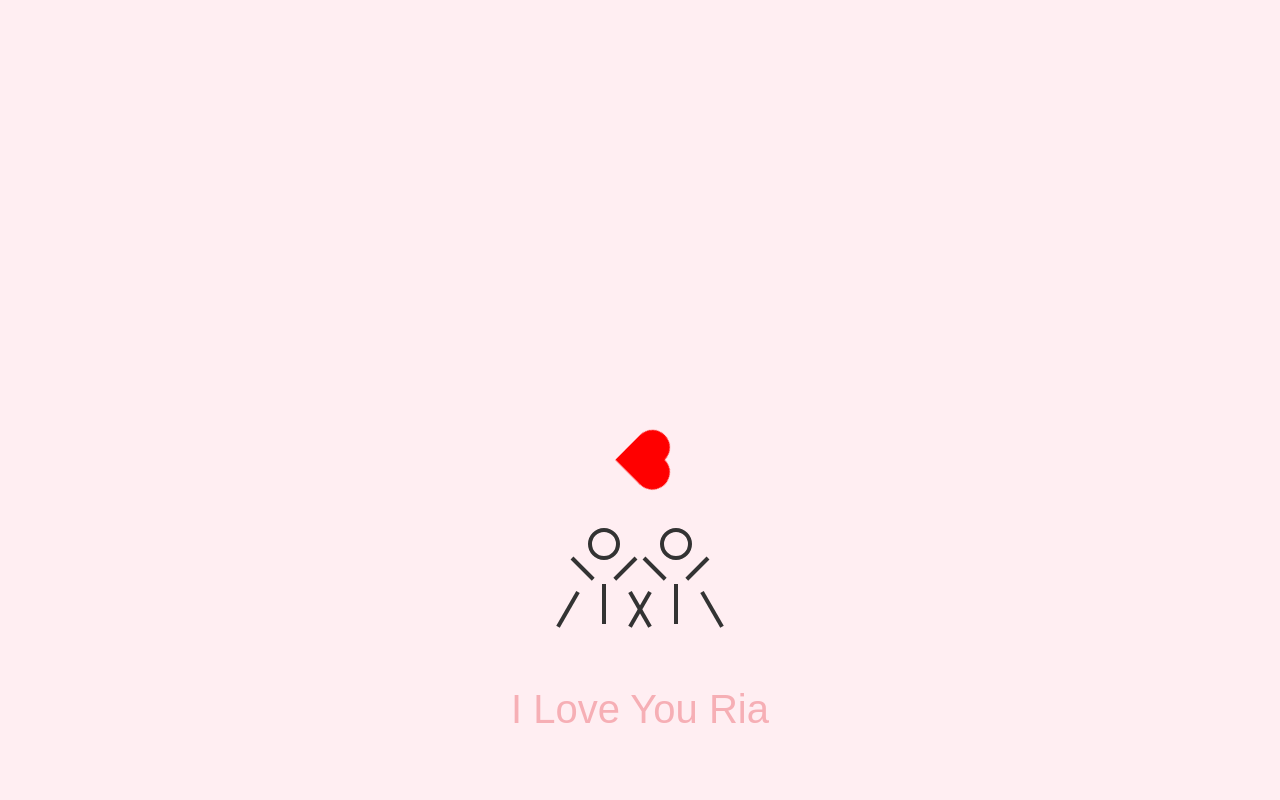
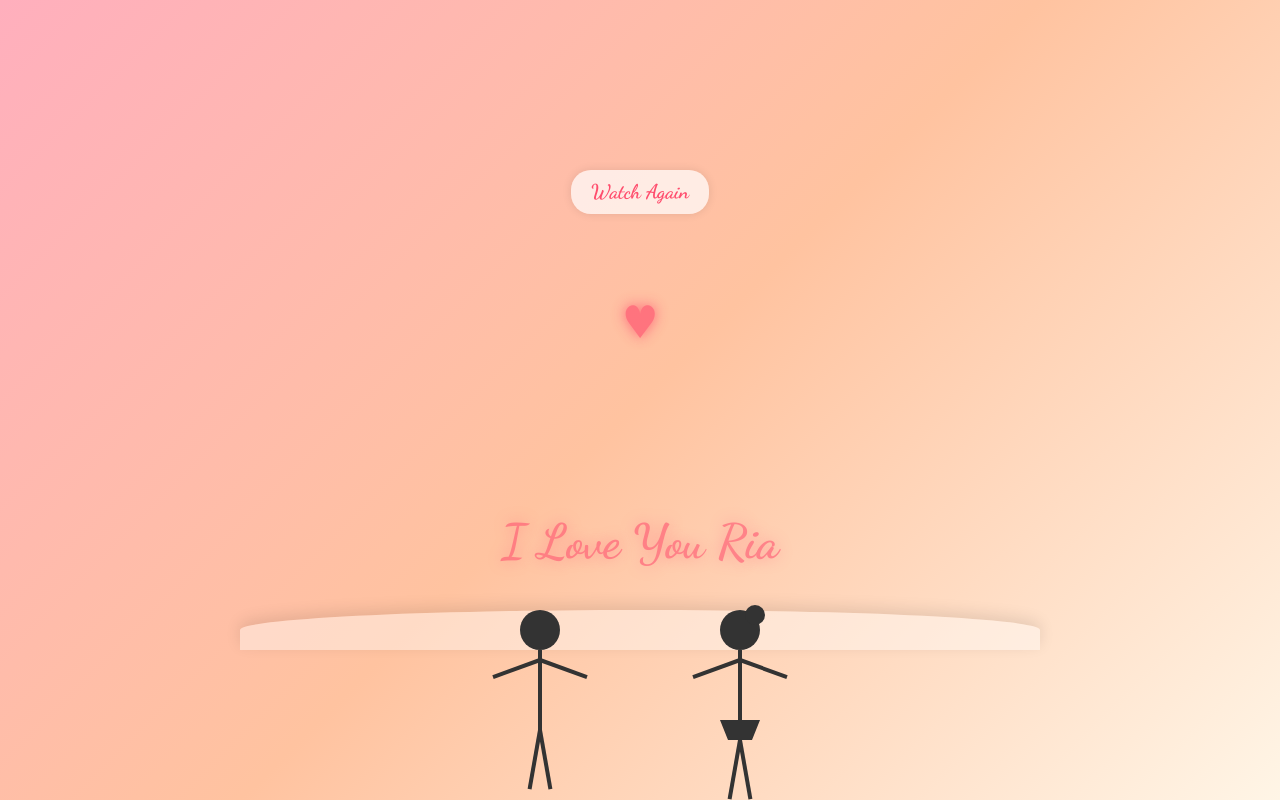
Before and after one commit to felite-beep/triana, a plain HTML site: page index.html in a window 1280 px wide. Drawn offline with Linux system fonts and the light colour scheme.

Commit message:
Update index.html

```diff
--- a/index.html
+++ b/index.html
@@ -2,191 +2,373 @@
 <html lang="en">
 <head>
     <meta charset="UTF-8">
+    <meta name="viewport" content="width=device-width, initial-scale=1.0">
     <title>I Love You Ria</title>
     <style>
-    body {
+        * {
             margin: 0;
             padding: 0;
-      background: #ffeef2;
+            box-sizing: border-box;
+        }
+
+        body {
+            font-family: 'Segoe UI', Tahoma, Geneva, Verdana, sans-serif;
+            background: linear-gradient(135deg, #ffafbd, #ffc3a0, #fff5e6);
+            height: 100vh;
+            display: flex;
+            justify-content: center;
+            align-items: center;
+            overflow: hidden;
+        }
+
+        .scene-container {
+            position: relative;
+            width: 100%;
+            max-width: 800px;
+            height: 500px;
             display: flex;
             flex-direction: column;
             align-items: center;
-      justify-content: center;
-      height: 100vh;
-      font-family: 'Arial', sans-serif;
-      overflow: hidden;
-      color: #333;
+            justify-content: flex-end;
         }
-    .scene {
-      position: relative;
+
+        .ground {
+            position: absolute;
+            bottom: 0;
             width: 100%;
-      height: 70%;
+            height: 40px;
+            background: rgba(255, 255, 255, 0.4);
+            border-radius: 50% 50% 0 0;
+            box-shadow: 0 -5px 15px rgba(0, 0, 0, 0.1);
         }
+
         .stickman {
             position: absolute;
-      width: 48px;
-      /* kita gunakan ukuran lebih besar supaya jelas */
-      height: 120px;
-      bottom: 0;
+            bottom: 40px;
+            transform-origin: bottom center;
         }
-    .stickman .head {
-      width: 24px;
-      height: 24px;
-      border: 4px solid #333;
+
+        .boy {
+            left: -100px;
+        }
+
+        .girl {
+            right: -100px;
+        }
+
+        .head {
+            width: 40px;
+            height: 40px;
             border-radius: 50%;
-      margin: 0 auto;
-      position: relative;
+            background: #333;
+            position: absolute;
             top: 0;
+            left: 50%;
+            transform: translateX(-50%);
         }
-    .stickman .torso {
+
+        .body {
             width: 4px;
-      height: 40px;
+            height: 80px;
             background: #333;
-      margin: 0 auto;
-      position: relative;
-      top: 24px;
+            position: absolute;
+            top: 40px;
+            left: 50%;
+            transform: translateX(-50%);
         }
-    .stickman .arm {
+
+        .arm {
+            width: 4px;
+            height: 50px;
+            background: #333;
             position: absolute;
+            top: 50px;
+            transform-origin: top center;
+        }
+
+        .left-arm {
+            left: 50%;
+            transform: translateX(-50%) rotate(-20deg);
+        }
+
+        .right-arm {
+            left: 50%;
+            transform: translateX(-50%) rotate(20deg);
+        }
+
+        .leg {
             width: 4px;
-      height: 30px;
+            height: 60px;
             background: #333;
-      top: 30px;
-      transform-origin: top;
+            position: absolute;
+            top: 120px;
+            transform-origin: top center;
         }
-    .stickman .arm.left {
-      left: -10px;
-      transform: rotate(-45deg);
+
+        .left-leg {
+            left: 50%;
+            transform: translateX(-50%) rotate(-10deg);
         }
-    .stickman .arm.right {
-      right: -10px;
+
+        .right-leg {
+            left: 50%;
+            transform: translateX(-50%) rotate(10deg);
+        }
+
+        /* Girl specific elements */
+        .girl .head::after {
+            content: '';
+            position: absolute;
+            width: 20px;
+            height: 20px;
+            border-radius: 50%;
+            background: #333;
+            top: -5px;
+            right: -5px;
             transform: rotate(45deg);
         }
-    .stickman .leg {
-      position: absolute;
-      width: 4px;
-      height: 40px;
-      background: #333;
-      top: 64px;
-      transform-origin: top;
-    }
-    .stickman .leg.left {
-      left: -4px;
-      transform: rotate(30deg);
-    }
-    .stickman .leg.right {
-      right: -4px;
-      transform: rotate(-30deg);
+
+        .girl .body {
+            height: 70px;
         }
 
-    /* pria dari kiri */
-    .man {
-      left: -60px;
-      animation: runMan 3s forwards ease-in;
-    }
-    /* wanita dari kanan */
-    .woman {
-      right: -60px;
-      animation: runWoman 3s forwards ease-in;
+        .girl .skirt {
+            width: 40px;
+            height: 20px;
+            background: #333;
+            position: absolute;
+            top: 110px;
+            left: 50%;
+            transform: translateX(-50%);
+            clip-path: polygon(0 0, 100% 0, 80% 100%, 20% 100%);
         }
 
-    @keyframes runMan {
-      0% { left: -60px; opacity: 0; }
-      50% { opacity: 1; }
-      80% { left: calc(50% - 60px); }
-      100% { left: calc(50% - 60px); }
-    }
-    @keyframes runWoman {
-      0% { right: -60px; opacity: 0; }
-      50% { opacity: 1; }
-      80% { right: calc(50% - 60px); }
-      100% { right: calc(50% - 60px); }
+        .girl .leg {
+            top: 130px;
         }
 
-    /* pelukan area & hati */
-    .hug {
-      position: absolute;
-      width: 140px;
-      height: 140px;
-      left: calc(50% - 70px);
-      bottom: 20px;
-      opacity: 0;
-      transform: scale(0.5);
-      animation: hugAnim 2s forwards ease-out 3.2s;
+        /* Running animation */
+        @keyframes run-boy {
+            0% {
+                left: -100px;
             }
-    @keyframes hugAnim {
-      0% { opacity: 0; transform: scale(0.5); }
-      50% { opacity: 1; transform: scale(1.2); }
-      100% { opacity: 1; transform: scale(1); }
+            100% {
+                left: 300px;
             }
-    .heart {
-      width: 26px;
-      height: 26px;
-      background: red;
-      position: absolute;
-      left: 50%;
-      top: -40px;
-      transform: translateX(-50%) rotate(45deg);
-      animation: heartAnim 1s infinite alternate ease-in-out 3.7s;
-    }
-    .heart::before,
-    .heart::after {
-      content: "";
-      width: 26px;
-      height: 26px;
-      background: red;
-      border-radius: 50%;
-      position: absolute;
-    }
-    .heart::before {
-      top: -13px;
-      left: 0;
-    }
-    .heart::after {
-      left: 13px;
-      top: 0;
-    }
-    @keyframes heartAnim {
-      0% { transform: translateX(-50%) scale(1) rotate(45deg); }
-      100% { transform: translateX(-50%) scale(1.4) rotate(45deg); }
         }
 
-    .message {
-      margin-top: 20px;
-      font-size: 2.5em;
-      color: #e63946;
-      text-align: center;
+        @keyframes run-girl {
+            0% {
+                right: -100px;
+            }
+            100% {
+                right: 300px;
+            }
+        }
+
+        @keyframes run-legs {
+            0%, 100% {
+                transform: translateX(-50%) rotate(-10deg);
+            }
+            50% {
+                transform: translateX(-50%) rotate(10deg);
+            }
+        }
+
+        .running .left-leg {
+            animation: run-legs 0.3s infinite alternate;
+        }
+
+        .running .right-leg {
+            animation: run-legs 0.3s infinite alternate-reverse;
+        }
+
+        .running .left-arm {
+            animation: run-legs 0.3s infinite alternate-reverse;
+        }
+
+        .running .right-arm {
+            animation: run-legs 0.3s infinite alternate;
+        }
+
+        /* Hug animation */
+        @keyframes hug {
+            0% {
+                transform: scale(1);
+            }
+            50% {
+                transform: scale(1.05);
+            }
+            100% {
+                transform: scale(1);
+            }
+        }
+
+        .hugging {
+            animation: hug 1.5s ease-in-out infinite;
+        }
+
+        .hugging .left-arm {
+            transform: translateX(-50%) rotate(70deg);
+            transition: transform 0.5s ease;
+        }
+
+        .hugging .right-arm {
+            transform: translateX(-50%) rotate(-70deg);
+            transition: transform 0.5s ease;
+        }
+
+        /* Heart animation */
+        .heart {
+            position: absolute;
+            font-size: 40px;
+            color: #ff4d6d;
+            bottom: 180px;
             opacity: 0;
-      animation: showMsg 1.5s forwards ease-in 4.2s;
+            text-shadow: 0 0 10px rgba(255, 77, 109, 0.7);
+            filter: drop-shadow(0 0 5px rgba(255, 77, 109, 0.5));
         }
-    @keyframes showMsg {
-      0% { opacity: 0; transform: translateY(30px); }
-      100% { opacity: 1; transform: translateY(0); }
+
+        @keyframes float-heart {
+            0% {
+                transform: translateY(0) scale(0.8);
+                opacity: 0;
+            }
+            50% {
+                opacity: 1;
+            }
+            100% {
+                transform: translateY(-150px) scale(1.2);
+                opacity: 0;
+            }
+        }
+
+        .floating {
+            animation: float-heart 3s ease-in-out forwards;
+        }
+
+        /* Text animation */
+        .love-text {
+            position: absolute;
+            bottom: 80px;
+            font-family: 'Dancing Script', cursive;
+            font-size: 48px;
+            color: #ff4d6d;
+            text-shadow: 0 0 15px rgba(255, 77, 109, 0.7);
+            opacity: 0;
+            transition: opacity 2s ease-in-out;
+        }
+
+        .visible {
+            opacity: 1;
+        }
+
+        /* Restart button */
+        .restart-btn {
+            position: absolute;
+            top: 20px;
+            background: rgba(255, 255, 255, 0.7);
+            border: none;
+            padding: 10px 20px;
+            border-radius: 20px;
+            font-family: 'Dancing Script', cursive;
+            font-size: 20px;
+            color: #ff4d6d;
+            cursor: pointer;
+            transition: all 0.3s ease;
+            box-shadow: 0 0 10px rgba(0, 0, 0, 0.1);
+        }
+
+        .restart-btn:hover {
+            background: rgba(255, 255, 255, 0.9);
+            transform: scale(1.05);
         }
     </style>
+    <link href="https://fonts.googleapis.com/css2?family=Dancing+Script:wght@700&display=swap" rel="stylesheet">
 </head>
 <body>
-  <div class="scene">
-    <div class="stickman man">
+    <div class="scene-container">
+        <button class="restart-btn" onclick="restartAnimation()">Watch Again</button>
+
+        <div class="ground"></div>
+
+        <!-- Stickman Boy -->
+        <div class="stickman boy running" id="boy">
             <div class="head"></div>
-      <div class="torso"></div>
-      <div class="arm left"></div>
-      <div class="arm right"></div>
-      <div class="leg left"></div>
-      <div class="leg right"></div>
+            <div class="body"></div>
+            <div class="arm left-arm"></div>
+            <div class="arm right-arm"></div>
+            <div class="leg left-leg"></div>
+            <div class="leg right-leg"></div>
         </div>
-    <div class="stickman woman">
+
+        <!-- Stickman Girl -->
+        <div class="stickman girl running" id="girl">
             <div class="head"></div>
-      <div class="torso"></div>
-      <div class="arm left"></div>
-      <div class="arm right"></div>
-      <div class="leg left"></div>
-      <div class="leg right"></div>
+            <div class="body"></div>
+            <div class="arm left-arm"></div>
+            <div class="arm right-arm"></div>
+            <div class="skirt"></div>
+            <div class="leg left-leg"></div>
+            <div class="leg right-leg"></div>
         </div>
-    <div class="hug">
-      <div class="heart"></div>
+
+        <!-- Heart -->
+        <div class="heart" id="heart">♥</div>
+
+        <!-- Love Text -->
+        <div class="love-text" id="loveText">I Love You Ria</div>
     </div>
-  </div>
-  <div class="message">I Love You Ria</div>
+
+    <script>
+        document.addEventListener('DOMContentLoaded', function() {
+            startAnimation();
+        });
+
+        function startAnimation() {
+            const boy = document.getElementById('boy');
+            const girl = document.getElementById('girl');
+            const heart = document.getElementById('heart');
+            const loveText = document.getElementById('loveText');
+
+            // Reset positions and states
+            boy.classList.add('running');
+            girl.classList.add('running');
+            boy.classList.remove('hugging');
+            girl.classList.remove('hugging');
+            heart.classList.remove('floating');
+            loveText.classList.remove('visible');
+
+            // Animate boy running from left
+            boy.style.animation = 'run-boy 3s forwards';
+
+            // Animate girl running from right
+            girl.style.animation = 'run-girl 3s forwards';
+
+            // After they meet in the center
+            setTimeout(() => {
+                // Stop running animations
+                boy.classList.remove('running');
+                girl.classList.remove('running');
+
+                // Start hugging
+                boy.classList.add('hugging');
+                girl.classList.add('hugging');
+
+                // Make the heart float
+                heart.classList.add('floating');
+
+                // Show the love text after a short delay
+                setTimeout(() => {
+                    loveText.classList.add('visible');
+                }, 1000);
+
+            }, 3000);
+        }
+
+        function restartAnimation() {
+            startAnimation();
+        }
+    </script>
 </body>
 </html>
```
Lines whose indentation alone changed are shown as unchanged.
